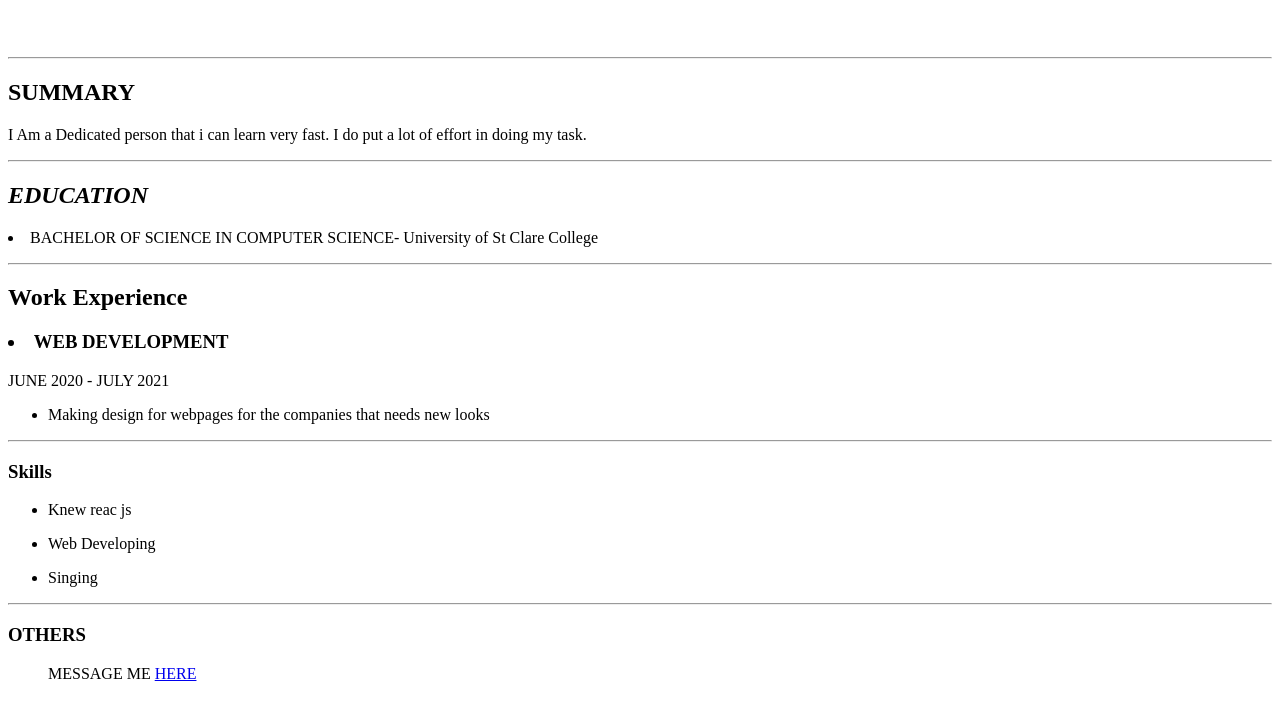
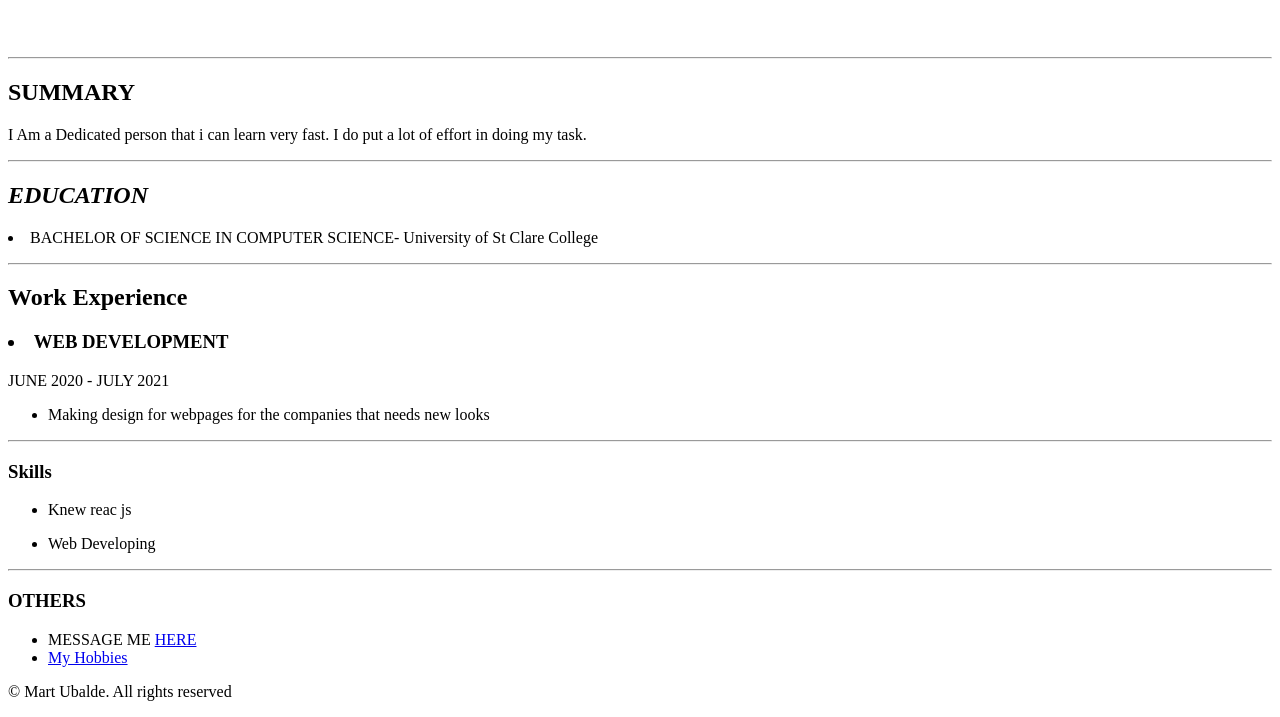
Before and after one commit to martshedrick/my-portfolio, a plain HTML site: page index.html in a window 1280 px wide. Shown: the part 165-882 px from the top of the page. Drawn offline with Linux system fonts and the light colour scheme.

Commit message:
Update index.html

```diff
--- a/index.html
+++ b/index.html
@@ -59,11 +59,6 @@
     </li>
 </ul>
 </p>
-<p><ul>
-    <li>
-        Singing
-    </li>
-</ul>
 <hr>
 <h3>
     <b>
@@ -71,9 +66,18 @@
     </b>
 </h3>
 <ul>
-
+    <li>
        MESSAGE ME
       <a href="https://www.facebook.com/martshedrick"target="_blank">HERE</a>
+    </li>
+    <li>
+        <a href="./contact.html">My Hobbies</a>
+    </li>
 </ul>
+    <footer>
+        <p>
+        © Mart Ubalde. All rights reserved
+    </p>
+    </footer>
 </body>
 </html>
```
